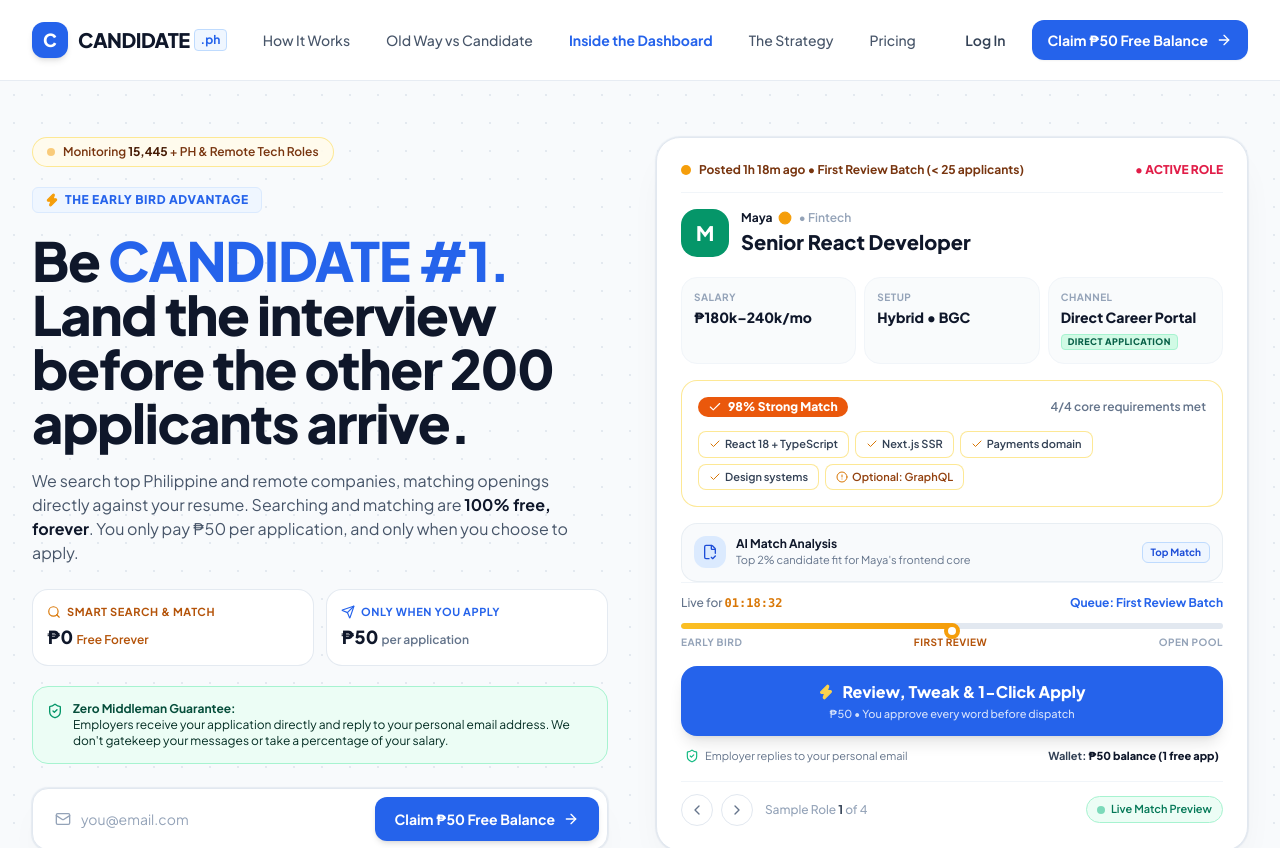
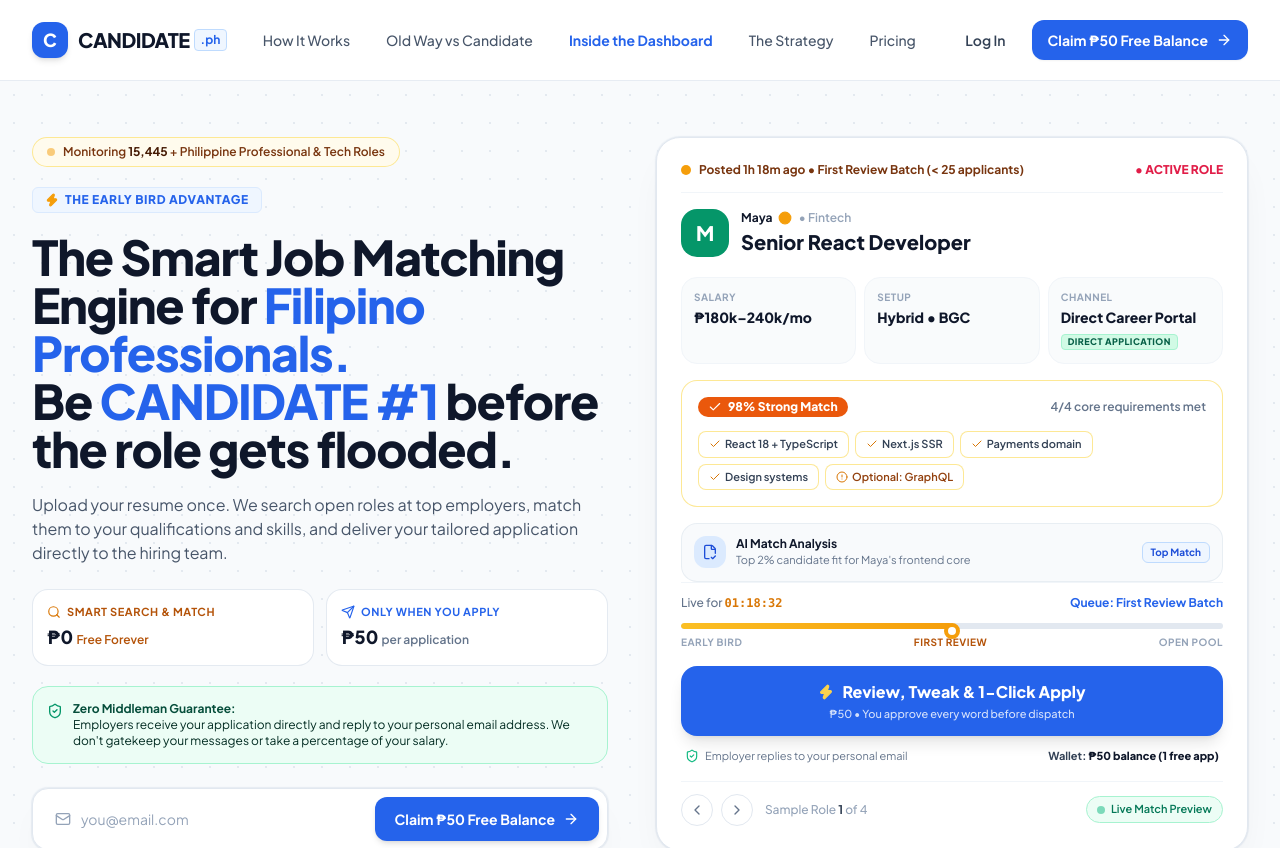
Before and after one commit to nicasiotuason/candidate-ph, a React (Vite) app: page / in a window 1280 px wide. Shown: the top 848 px of the page. Built offline with nearby package versions, Linux system fonts and the light colour scheme.

Commit message:
feat(hero): update headline and subheadline for Filipino professionals

```diff
--- a/src/pages/LandingPage.jsx
+++ b/src/pages/LandingPage.jsx
@@ -242,7 +242,7 @@ export default function LandingPage({
               <div>
                 <div className="inline-flex items-center gap-2 px-3.5 py-1.5 rounded-full bg-amber-50/90 border border-amber-200/90 text-amber-900 text-xs font-semibold">
                   <span className="w-2 h-2 rounded-full bg-amber-500 animate-pulse"></span>
-                  <span>Monitoring <strong className="text-amber-950 font-bold">{tickerCount.toLocaleString()}</strong> + PH & Remote Tech Roles</span>
+                  <span>Monitoring <strong className="text-amber-950 font-bold">{tickerCount.toLocaleString()}</strong> + Philippine Professional & Tech Roles</span>
                 </div>
               </div>
 
@@ -255,14 +255,14 @@ export default function LandingPage({
               </div>
 
               {/* Main Headline */}
-              <h1 className="text-3xl sm:text-5xl lg:text-[54px] font-black text-slate-900 tracking-tight leading-[1.12]">
-                Be <span className="text-theme-primary">CANDIDATE #1.</span><br />
-                Land the interview before the other 200 applicants arrive.
+              <h1 className="text-3xl sm:text-5xl lg:text-[48px] font-black text-slate-900 tracking-tight leading-[1.14]">
+                The Smart Job Matching Engine for <span className="text-theme-primary">Filipino Professionals.</span><br />
+                Be <span className="text-theme-primary">CANDIDATE #1</span> before the role gets flooded.
               </h1>
 
               {/* Subheadline */}
               <p className="text-sm sm:text-base text-slate-600 font-normal leading-relaxed max-w-xl">
-                We search top Philippine and remote companies, matching openings directly against your resume. Searching and matching are <strong className="text-slate-900 font-bold">100% free, forever</strong>. You only pay ₱50 per application, and only when you choose to apply.
+                Upload your resume once. We search open roles at top employers, match them to your qualifications and skills, and deliver your tailored application directly to the hiring team.
               </p>
 
               {/* 2 Mini Highlight Cards */}
```
